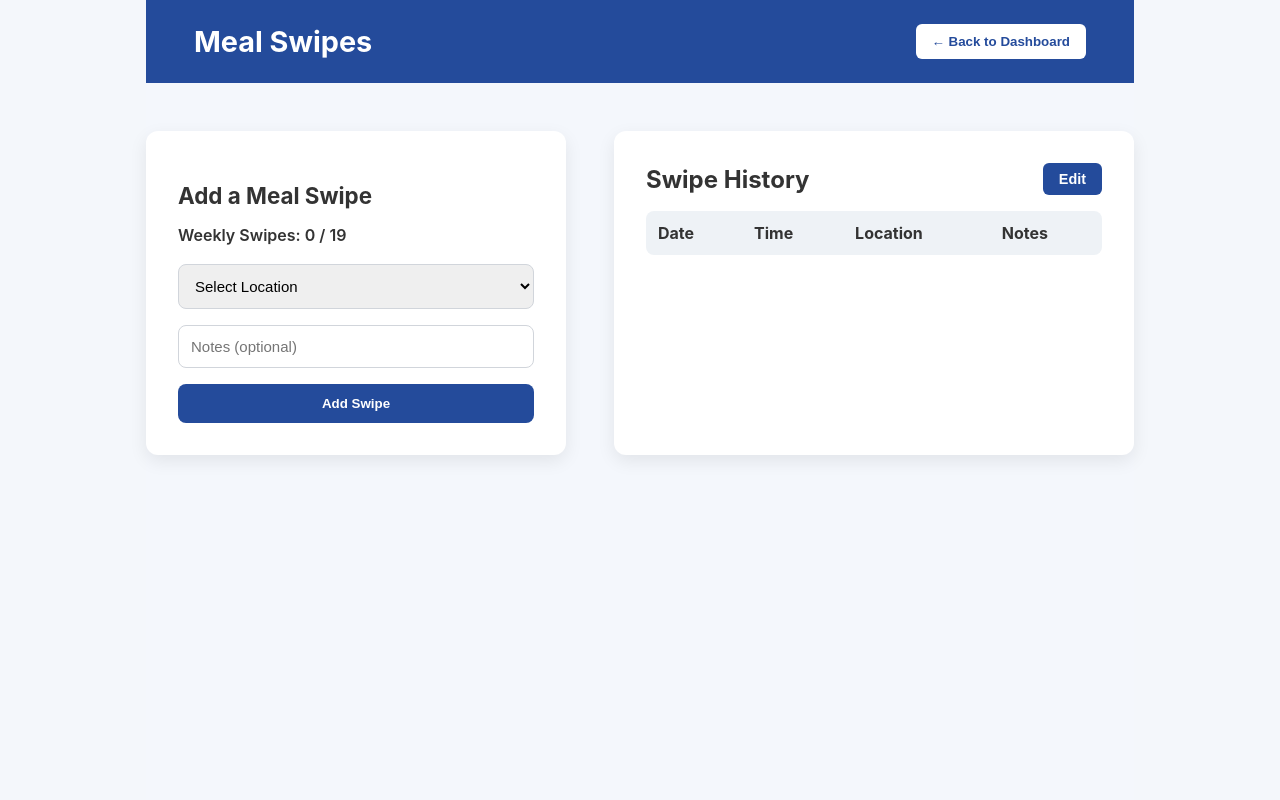
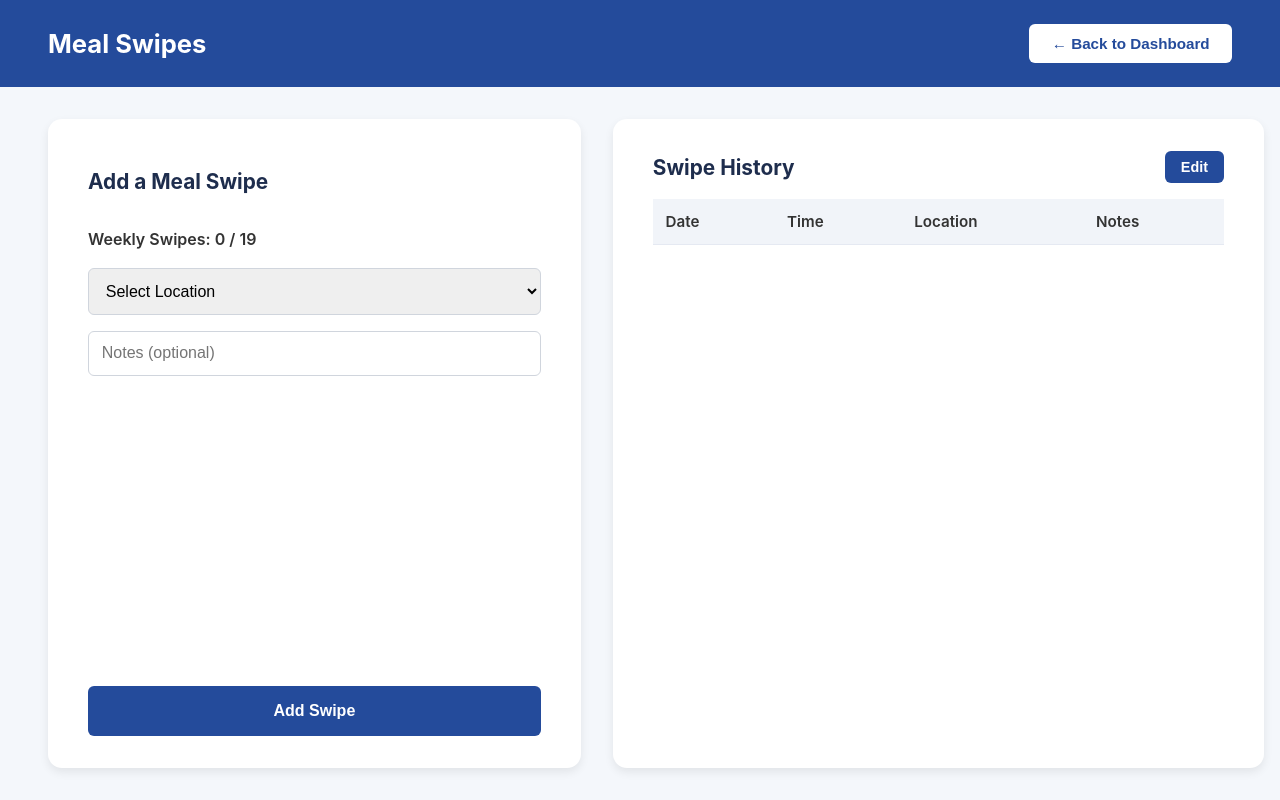
Before and after one commit to briannaross/csds395, a React (Create React App) app in the folder client/: page /meal-plan in a window 1280 px wide. Built offline with nearby package versions, Linux system fonts and the light colour scheme.

Commit message:
Update MealPlanPage.css

```diff
--- a/client/src/login/MealPlanPage.css
+++ b/client/src/login/MealPlanPage.css
@@ -1,104 +1,121 @@
+@import "./transactions.css";
+
 .meal-page {
-  background: #f4f7fc;
-  min-height: 100vh;
-  width: 100%;
+  display: flex;
+  flex-direction: column;
+  height: 100vh;
+  width: 100vw;
 }
 
 .meal-header {
   background-color: #244b9b;
   color: white;
-  width: 100%;
   display: flex;
   justify-content: space-between;
   align-items: center;
   padding: 1.5rem 3rem;
+  width: 100%;
   box-sizing: border-box;
 }
 
 .meal-header h1 {
-  font-size: 1.8rem;
+  font-size: 1.6rem;
   font-weight: 700;
   margin: 0;
 }
 
 .back-dashboard {
-  background: white;
+  background-color: white;
   color: #244b9b;
-  padding: 0.6rem 1rem;
   border: none;
   border-radius: 6px;
+  padding: 0.7rem 1.4rem;
   font-weight: 600;
   cursor: pointer;
+  font-size: 0.95rem;
+  transition: 0.2s;
 }
 
 .back-dashboard:hover {
-  background-color: #e2e8f0;
+  background-color: #e8ecf8;
 }
 
 .meal-content {
-  margin-top: 3rem;
-  display: flex;
-  justify-content: center;
-  gap: 3rem;
+  flex: 1;
+  display: grid;
+  grid-template-columns: 45% 55%;
+  gap: 2rem;
+  padding: 2rem 3rem;
+  height: calc(100% - 100px);
   width: 100%;
+  box-sizing: border-box;
 }
 
 .add-swipe-card {
-  width: 420px;
   background: white;
-  padding: 2rem;
-  border-radius: 12px;
-  box-shadow: 0 6px 18px rgba(0,0,0,0.08);
+  border-radius: 14px;
+  box-shadow: 0 4px 10px rgba(0, 0, 0, 0.08);
+  padding: 2rem 2.5rem;
+  display: flex;
+  flex-direction: column;
+  height: 100%;
+  width: 100%;
+  box-sizing: border-box;
 }
 
 .add-swipe-card h2 {
-  font-size: 1.4rem;
-  margin-bottom: 0.5rem;
+  font-size: 1.3rem;
+  color: #1e2d4d;
+  margin-bottom: 1.2rem;
+  font-weight: 700;
 }
 
 .weekly-counter {
   font-weight: 600;
   margin-bottom: 1.2rem;
+  color: #333;
+  font-size: 1rem;
 }
 
 .add-swipe-card select,
 .add-swipe-card input {
+  padding: 0.8rem;
+  border: 1px solid #d0d5dd;
+  border-radius: 6px;
+  font-size: 1rem;
+  margin-bottom: 1rem;
   width: 100%;
-  padding: 12px;
-  border-radius: 8px;
-  border: 1px solid #d1d5db;
-  margin-bottom: 1rem;
-  font-size: 15px;
   box-sizing: border-box;
 }
 
 .add-swipe-btn {
-  width: 100%;
+  margin-top: auto;
   background-color: #244b9b;
   color: white;
-  padding: 12px;
+  border: none;
+  padding: 1rem;
+  border-radius: 6px;
   font-weight: 600;
-  border: none;
-  border-radius: 8px;
+  font-size: 1rem;
   cursor: pointer;
   transition: 0.2s;
 }
 
 .add-swipe-btn:hover {
-  background-color: #1e3f83;
+  background-color: #173579;
 }
 
 .delete-swipe-btn {
-  width: 100%;
   background-color: #d9534f;
   color: white;
-  padding: 12px;
+  border: none;
+  padding: 1rem;
+  border-radius: 6px;
   font-weight: 600;
-  border: none;
-  border-radius: 8px;
+  font-size: 1rem;
   cursor: pointer;
-  margin-top: 10px;
   transition: 0.2s;
+  margin-top: 0.5rem;
 }
 
 .delete-swipe-btn:hover {
@@ -106,11 +123,16 @@
 }
 
 .history-card {
-  width: 520px;
   background: white;
-  padding: 2rem;
-  border-radius: 12px;
-  box-shadow: 0 6px 18px rgba(0,0,0,0.08);
+  border-radius: 14px;
+  box-shadow: 0 4px 10px rgba(0, 0, 0, 0.08);
+  padding: 2rem 2.5rem;
+  display: flex;
+  flex-direction: column;
+  justify-content: flex-start;
+  height: 100%;
+  width: 100%;
+  box-sizing: border-box;
 }
 
 .history-header {
@@ -121,6 +143,9 @@
 }
 
 .history-card h2 {
+  font-size: 1.3rem;
+  color: #1e2d4d;
+  font-weight: 700;
   margin: 0;
 }
 
@@ -128,39 +153,39 @@
   background-color: #244b9b;
   color: white;
   border: none;
-  padding: 0.5rem 1rem;
+  padding: 0.45rem 0.9rem;
   border-radius: 6px;
   font-weight: 600;
   cursor: pointer;
   transition: 0.2s;
-  font-size: 0.9rem;
+  font-size: 0.85rem;
 }
 
 .edit-mode-btn:hover {
-  background-color: #1e3f83;
+  background-color: #173579;
 }
 
 .history-table-container {
-  max-height: 380px;
+  flex: 1;
   overflow-y: auto;
-  border-radius: 8px;
 }
 
 .history-table {
   width: 100%;
   border-collapse: collapse;
+  font-size: 0.95rem;
+}
+
+.history-table th,
+.history-table td {
+  text-align: left;
+  padding: 0.8rem;
+  border-bottom: 1px solid #e5e9f2;
 }
 
 .history-table th {
-  background: #eef2f6;
-  font-weight: 700;
-  padding: 12px;
-  text-align: left;
-}
-
-.history-table td {
-  padding: 12px;
-  border-bottom: 1px solid #e5e7eb;
+  background: #f1f4f9;
+  font-weight: 600;
 }
 
 .row-editable {
@@ -171,3 +196,25 @@
 .row-editable:hover {
   background-color: #f1f4f9;
 }
+
+.meal-footer {
+  text-align: center;
+  padding: 1rem;
+  font-size: 0.9rem;
+  color: #666;
+  border-top: 1px solid #e0e4eb;
+  background-color: #f9fafc;
+  width: 100%;
+}
+
+@media (max-width: 1100px) {
+  .meal-content {
+    grid-template-columns: 1fr;
+    height: auto;
+  }
+
+  .add-swipe-card,
+  .history-card {
+    height: auto;
+  }
+}
```
